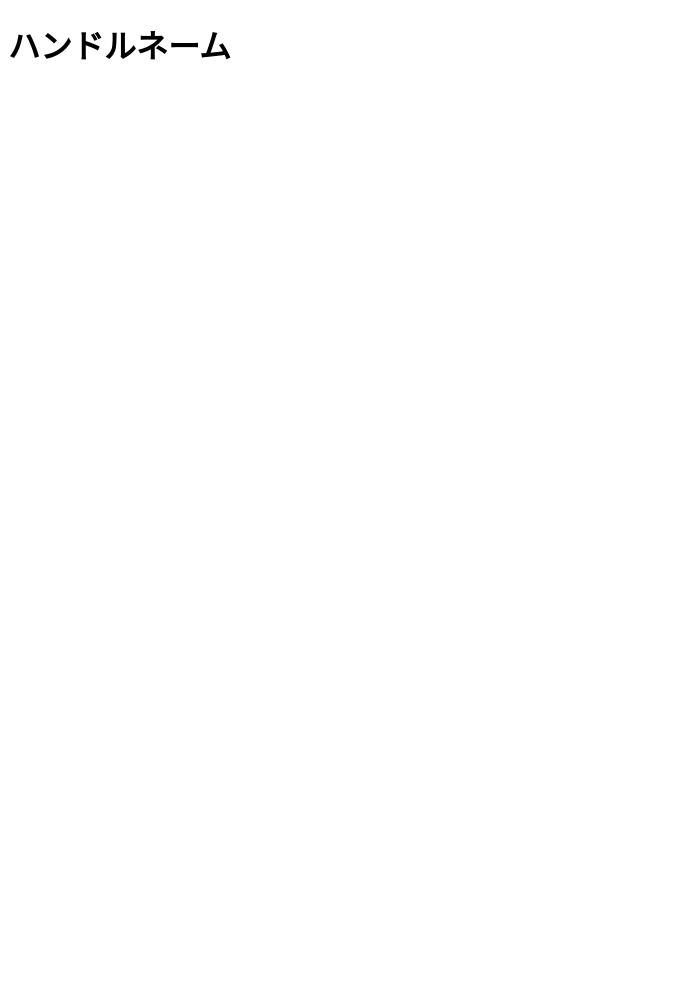
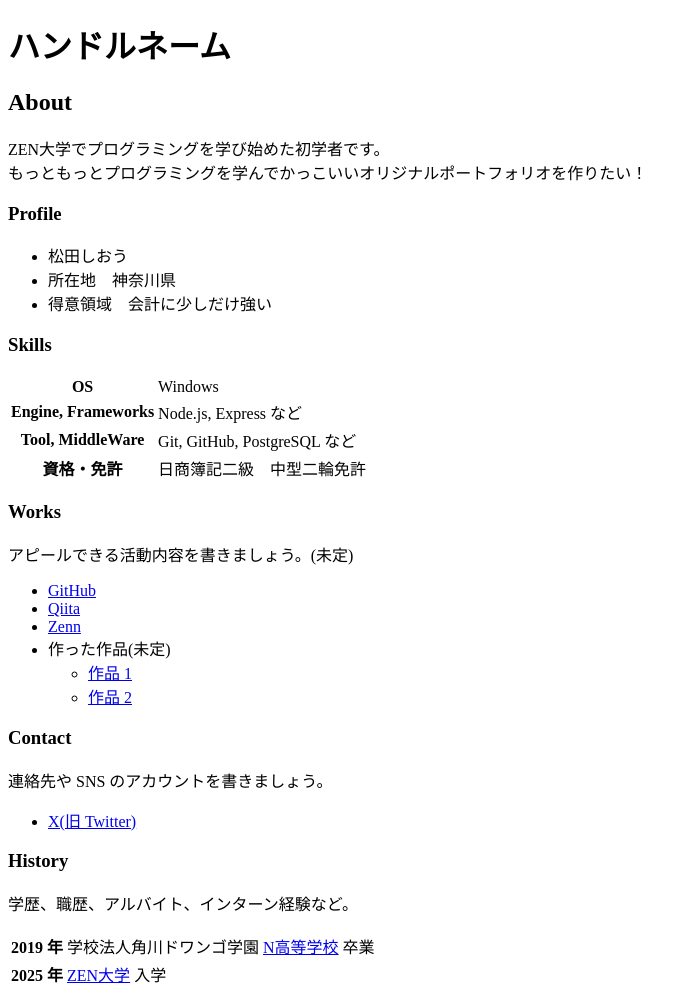
Before and after one commit to matsudarion/matsudarion.github.io, a plain HTML site: page index.html in a window 1280 px wide. Shown: the whole page, without its empty margins (0-696 px from the left). Before the commit the page ends 800 px from the top, so only its background shows below. Drawn offline with Linux system fonts and the light colour scheme.

Commit message:
プロフィールの編集

```diff
--- a/index.html
+++ b/index.html
@@ -7,5 +7,72 @@
   </head>
   <body>
     <h1>ハンドルネーム</h1>
+
+    <h2>About</h2>
+    <p>
+     ZEN大学でプログラミングを学び始めた初学者です。<br>
+      もっともっとプログラミングを学んでかっこいいオリジナルポートフォリオを作りたい！
+    </p>
+
+    <h3>Profile</h3>
+    <ul>
+      <li>松田しおう</li>
+      <li>所在地　神奈川県</li>
+      <li>得意領域　会計に少しだけ強い</li>
+    </ul>
+
+    <h3>Skills</h3>
+    <table>
+      <tr>
+        <th>OS</th>
+        <td>Windows</td>
+      </tr>
+      <tr>
+        <th>Engine, Frameworks</th>
+        <td>Node.js, Express など</td>
+      </tr>
+      <tr>
+        <th>Tool, MiddleWare</th>
+        <td>Git, GitHub, PostgreSQL など</td>
+      </tr>
+      <tr>
+        <th>資格・免許</th>
+        <td>日商簿記二級　中型二輪免許</td>
+      </tr>
+    </table>
+
+    <h3>Works</h3>
+    <p>アピールできる活動内容を書きましょう。(未定)</p>
+    <ul>
+      <li><a href="https://github.com/">GitHub</a></li>
+      <li><a href="https://qiita.com/">Qiita</a></li>
+      <li><a href="https://zenn.dev/">Zenn</a></li>
+      <li>
+        作った作品(未定)
+        <ul>
+          <li><a href="https://example.com/">作品 1</a></li>
+          <li><a href="https://example.com/">作品 2</a></li>
+        </ul>
+      </li>
+    </ul>
+
+    <h3>Contact</h3>
+    <p>連絡先や SNS のアカウントを書きましょう。</p>
+    <ul>
+      <li><a href="https://x.com/PnH5N7QvIK85988">X(旧 Twitter)</a></li>
+    </ul>
+
+    <h3>History</h3>
+    <p>学歴、職歴、アルバイト、インターン経験など。</p>
+    <table>
+      <tr>
+        <th>2019 年</th>
+        <td>学校法人角川ドワンゴ学園 <a href="https://nnn.ed.jp/">N高等学校</a> 卒業</td>
+      </tr>
+            <tr>
+        <th>2025 年</th>
+        <td><a href="https://zen.ac.jp/">ZEN大学</a> 入学</td>
+      </tr>
+    </table>
   </body>
 </html>
```
